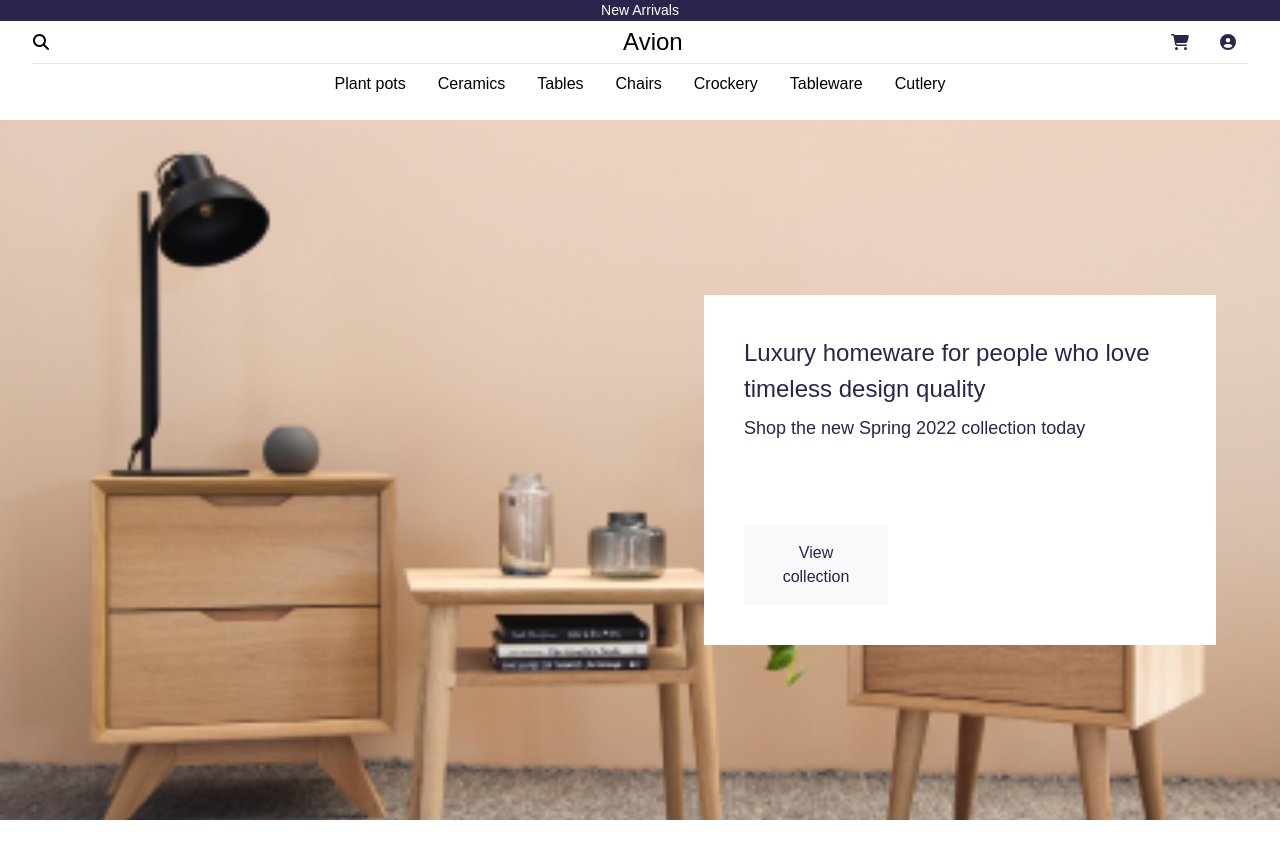
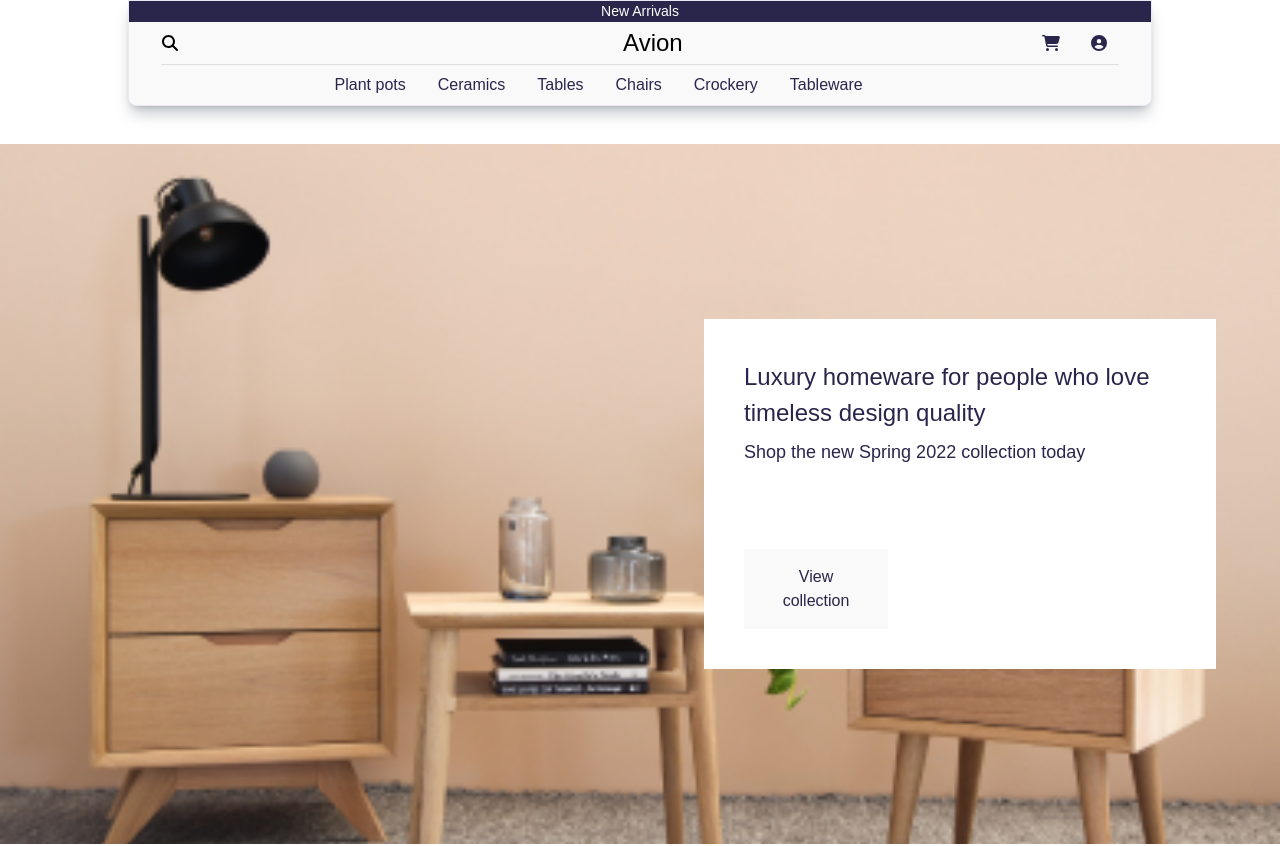
Before and after one commit to vuhuy172dh/ecommerce-website, a React (Create React App) app: page / in a window 1280 px wide. Shown: the top 846 px of the page. Built offline with nearby package versions, Linux system fonts and the light colour scheme; a web font is replaced by a local one.

Commit message:
update navbar and linkButton

```diff
--- a/src/components/linkButton.jsx
+++ b/src/components/linkButton.jsx
@@ -14,11 +14,16 @@ const sizes = {
   large: 'px-4'
 }
 
-function LinkButton({ children, path = '/', size = 'small' }) {
+const colors = {
+  light: 'text-light_grey after:bg-light_grey',
+  dark: 'text-dark_primary after:bg-dark_primary'
+}
+
+function LinkButton({ children, path = '/', size = 'small', color = 'light' }) {
   return (
     <Link to={path}>
       <div
-        className={`min-w-fit flex-1 ${sizes[size]} flex relative after:block after:h-[1px] after:w-full after:bg-border_dark after:absolute after:bottom-0 after:left-0 after:scale-x-0 after:scale-y-100 after:origin-top-right after:transition-transform after:duration-300 after:ease-linear hover:after:scale-x-100 hover:scale-y-100 hover:after:origin-bottom-left`}
+        className={`min-w-fit h-full flex-1 ${sizes[size]} flex items-center relative after:block after:h-[2px] after:w-full ${colors[color]} after:absolute after:bottom-0 after:left-0 after:scale-x-0 after:scale-y-100 after:origin-top-right after:transition-transform after:duration-300 after:ease-linear hover:after:scale-x-100 hover:scale-y-100 hover:after:origin-bottom-left`}
       >
         {children}
       </div>
--- a/src/components/navbar.jsx
+++ b/src/components/navbar.jsx
@@ -1,5 +1,6 @@
 import { Link } from 'react-router-dom'
 import { useNavMode } from '../hooks/useNavMode'
+import useScrollPosition from '../hooks/useScrollPosition'
 import BannerCarousel from './bannerCarousel'
 import ButtonIcon from './buttonIcon'
 import LinkButton from './linkButton'
@@ -7,10 +8,19 @@ import SearchField from './searchField'
 
 function Navbar() {
   const { mode, handleMode } = useNavMode()
+  const scrollY = useScrollPosition()
 
   return (
-    <div className="w-full flex flex-col items-center mb-4 relative z-10">
+    <div className="w-full flex justify-center mb-20 tablet:mb-36 relative z-50">
+      <div
+        className={`w-full tablet:w-4/5 mb-8 ${
+          scrollY === 0
+            ? 'fixed top-0 bg-light_grey border-border_grey'
+            : 'fixed top-0 tablet:-translate-y-16 bg-white/30 border-white/30 backdrop-blur-xl'
+        } flex flex-col items-center z-10 border rounded-b-lg shadow-lg shadow-gray-500/40 transition-all duration-300`}
+      >
         {/* banner carousel */}
+        <div className="w-full relative">
           <BannerCarousel
             slides={[
               'Free delivery on all orders over 50$ with code easter checkout',
@@ -18,6 +28,7 @@ function Navbar() {
               'Best Sellers'
             ]}
           />
+        </div>
 
         {/* navbar top */}
         <div className="w-full py-1 px-8 flex justify-between items-center">
@@ -38,9 +49,7 @@ function Navbar() {
             </div>
 
             {/* cart icon button */}
-          <Link to="/producCart">
             <ButtonIcon Icon="cart" />
-          </Link>
 
             {/* Menu icon button */}
             <div className="tablet:hidden" onClick={handleMode}>
@@ -49,9 +58,7 @@ function Navbar() {
 
             {/*User icon button */}
             <div className="mobile:hidden tablet:block">
-            <Link to="/user/account/profile">
               <ButtonIcon Icon="user" />
-            </Link>
             </div>
           </div>
         </div>
@@ -60,29 +67,37 @@ function Navbar() {
         <hr className="w-[calc(100%-4rem)] border-t-1 border-[rgba(0,0,0,0.1)] hidden laptop:block" />
 
         {/* navbar bottom */}
-      <div className="justify-center hidden tablet:flex">
-        <ul className="py-2 flex items-center">
+        <div className="justify-center h-10 hidden tablet:flex">
+          <ul className=" flex">
             <li className="text-body-md">
-            <LinkButton path="/" size="large">
+              <LinkButton size="large" color="dark">
                 Plant pots
               </LinkButton>
             </li>
             <li className="text-body-md">
-            <LinkButton path="/" size="large">
+              <LinkButton size="large" color="dark">
                 Ceramics
               </LinkButton>
             </li>
             <li className="text-body-md">
-            <LinkButton size="large">Tables</LinkButton>
+              <LinkButton size="large" color="dark">
+                Tables
+              </LinkButton>
             </li>
             <li className="text-body-md">
-            <LinkButton size="large">Chairs</LinkButton>
+              <LinkButton size="large" color="dark">
+                Chairs
+              </LinkButton>
             </li>
             <li className="text-body-md">
-            <LinkButton size="large">Crockery</LinkButton>
+              <LinkButton size="large" color="dark">
+                Crockery
+              </LinkButton>
             </li>
             <li className="text-body-md">
-            <LinkButton size="large">Tableware</LinkButton>
+              <LinkButton size="large" color="dark">
+                Tableware
+              </LinkButton>
             </li>
             <li className="text-body-md">
               <LinkButton size="large">Cutlery</LinkButton>
@@ -90,6 +105,7 @@ function Navbar() {
           </ul>
         </div>
       </div>
+    </div>
   )
 }
 
```
Lines whose indentation alone changed are shown as unchanged.
